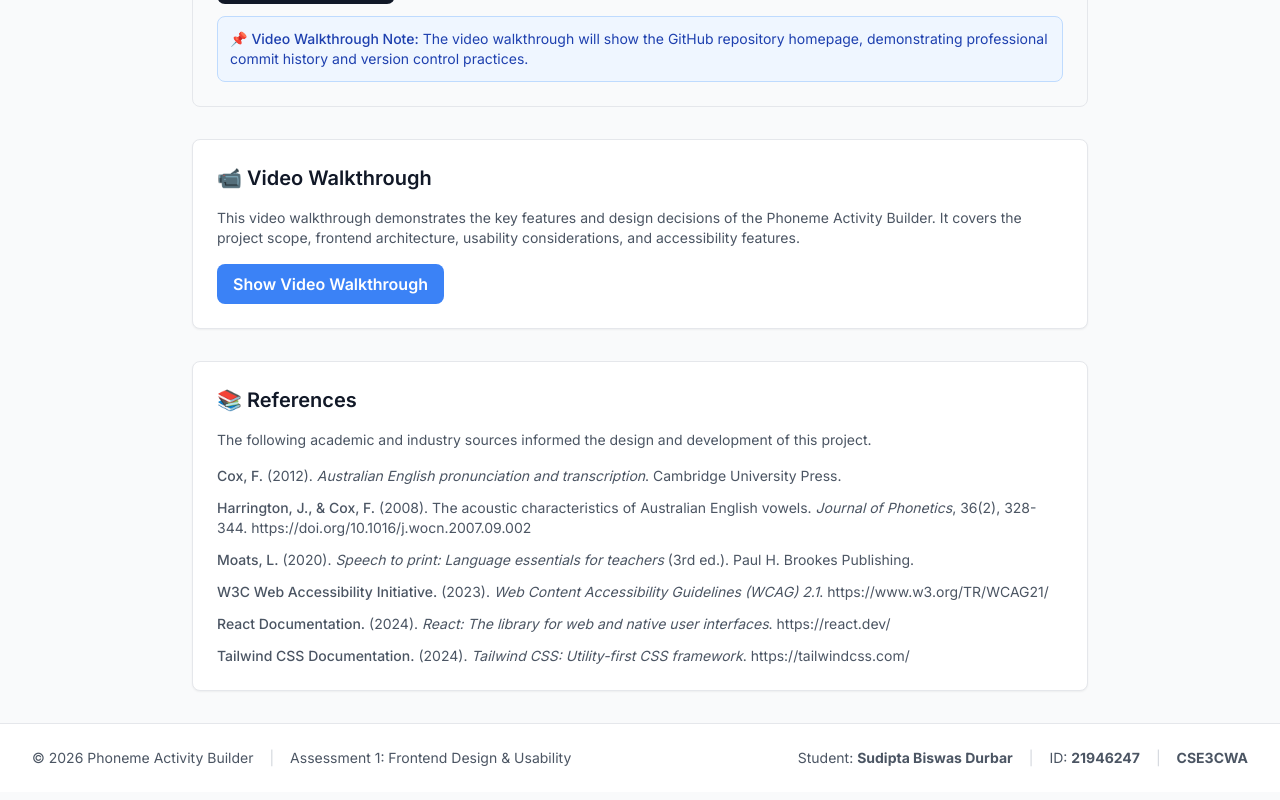
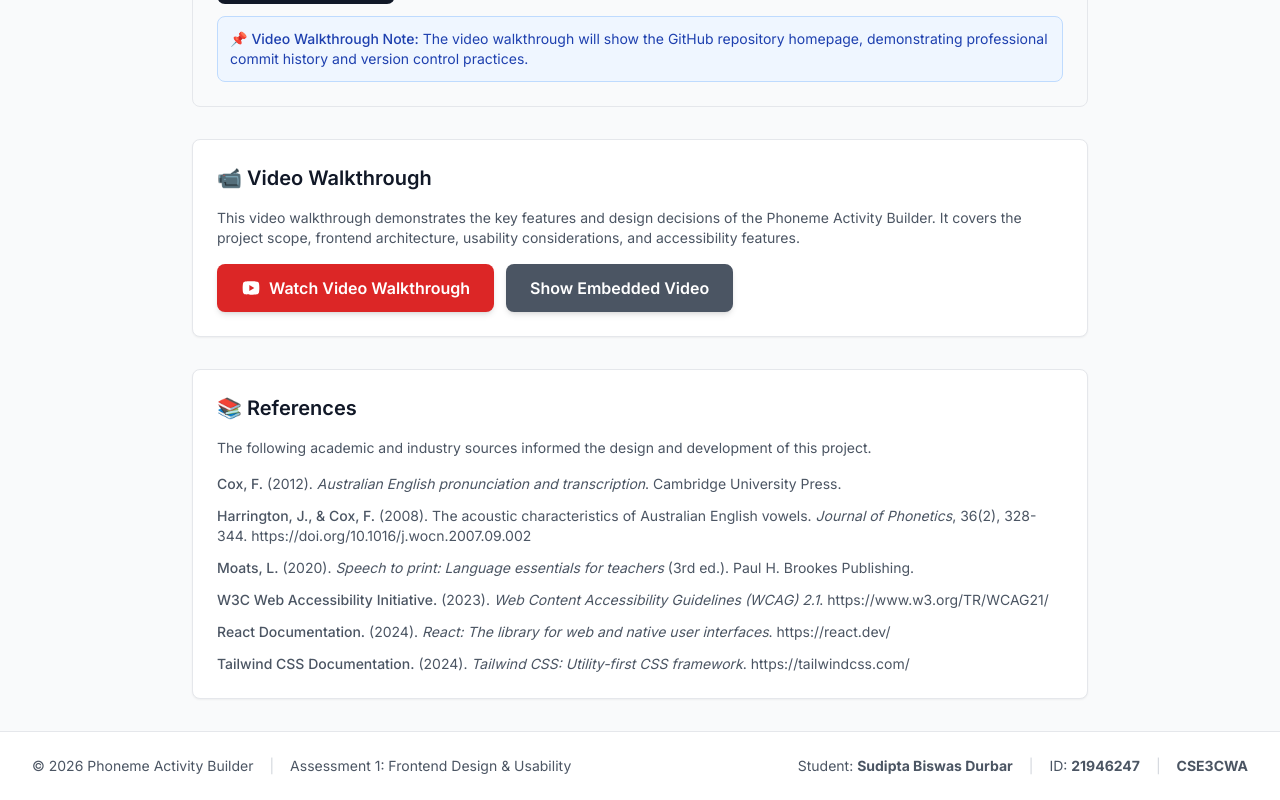
Before and after one commit to 21946247-Durbar/phoneme-activity-builder, a Next.js app: page /about in a window 1280 px wide. Shown: the part 1304-2104 px from the top of the page. Built offline with nearby package versions, Linux system fonts and the light colour scheme.

Commit message:
Add Google Drive video link to About page

```diff
--- a/app/about/page.tsx
+++ b/app/about/page.tsx
@@ -128,6 +128,7 @@ export default function About() {
         </div>
       </section>
 
+
 {/* Video Walkthrough Section */}
 <section className="bg-white dark:bg-gray-800 p-6 rounded-lg shadow-sm border border-gray-200 dark:border-gray-700">
   <h2 className="text-xl font-semibold text-gray-900 dark:text-white mb-4">
@@ -138,14 +139,31 @@ export default function About() {
       This video walkthrough demonstrates the key features and design decisions of the Phoneme Activity Builder.
       It covers the project scope, frontend architecture, usability considerations, and accessibility features.
     </p>
+
+    {/* Google Drive Video Link Button */}
+    <div className="flex flex-wrap gap-3">
+      <a
+        href="https://drive.google.com/file/d/YOUR_VIDEO_ID/view?usp=sharing"
+        target="_blank"
+        rel="noopener noreferrer"
+        className="inline-flex items-center gap-2 px-6 py-3 bg-red-600 hover:bg-red-700 text-white font-semibold rounded-lg transition-colors shadow-md hover:shadow-lg"
+      >
+        <svg className="w-5 h-5" fill="currentColor" viewBox="0 0 24 24" aria-hidden="true">
+          <path d="M21.543 6.498C22 8.28 22 12 22 12s0 3.72-.457 5.502c-.254.985-.997 1.76-1.938 2.022C17.896 20 12 20 12 20s-5.893 0-7.605-.476c-.945-.266-1.687-1.04-1.938-2.022C2 15.72 2 12 2 12s0-3.72.457-5.502c.254-.985.997-1.76 1.938-2.022C6.107 4 12 4 12 4s5.896 0 7.605.476c.941.262 1.684 1.037 1.938 2.022zM10 15.5l6-3.5-6-3.5v7z"/>
+        </svg>
+        Watch Video Walkthrough
+      </a>
+
       <button
         onClick={() => setVideoVisible(!videoVisible)}
-            className="px-4 py-2 bg-primary-500 hover:bg-primary-600 text-white font-semibold rounded-lg transition-colors"
+        className="px-6 py-3 bg-gray-600 hover:bg-gray-700 text-white font-semibold rounded-lg transition-colors shadow-md hover:shadow-lg"
         aria-expanded={videoVisible}
         aria-controls="video-container"
       >
-            {videoVisible ? 'Hide Video Walkthrough' : 'Show Video Walkthrough'}
+        {videoVisible ? 'Hide Embedded Video' : 'Show Embedded Video'}
       </button>
+    </div>
+
     {videoVisible && (
       <div id="video-container" className="space-y-3">
         <div className="aspect-video bg-black rounded-lg overflow-hidden">
@@ -154,7 +172,7 @@ export default function About() {
             className="w-full h-full"
             aria-label="Project walkthrough video"
           >
-                  <source src="/walkthrough.mp4" type="video/mp4" />
+            <source src="/project_demonstration_video.mp4" type="video/mp4" />
             Your browser does not support the video tag.
           </video>
         </div>
@@ -172,6 +190,8 @@ export default function About() {
     )}
   </div>
 </section>
+
+
 
       {/* References Section */}
       <section className="bg-white dark:bg-gray-800 p-6 rounded-lg shadow-sm border border-gray-200 dark:border-gray-700">
```
Lines whose indentation alone changed are shown as unchanged.
